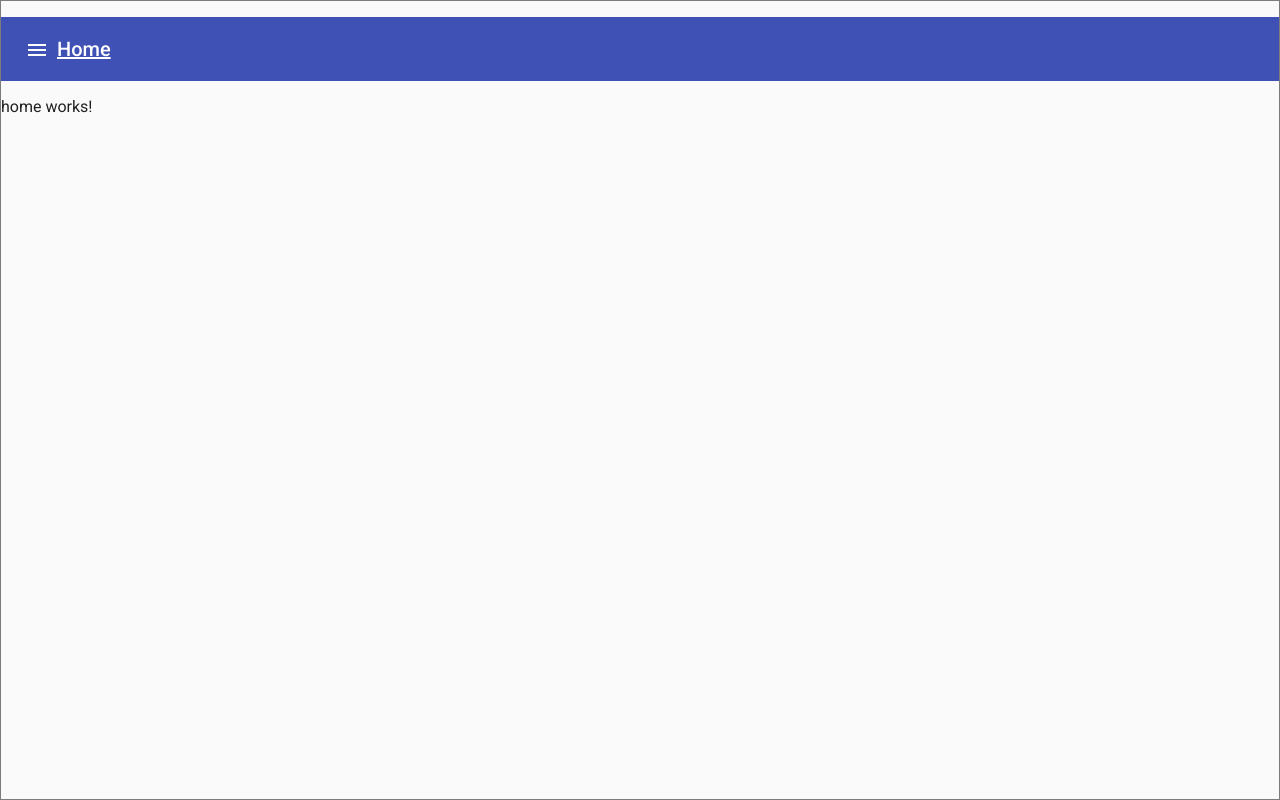
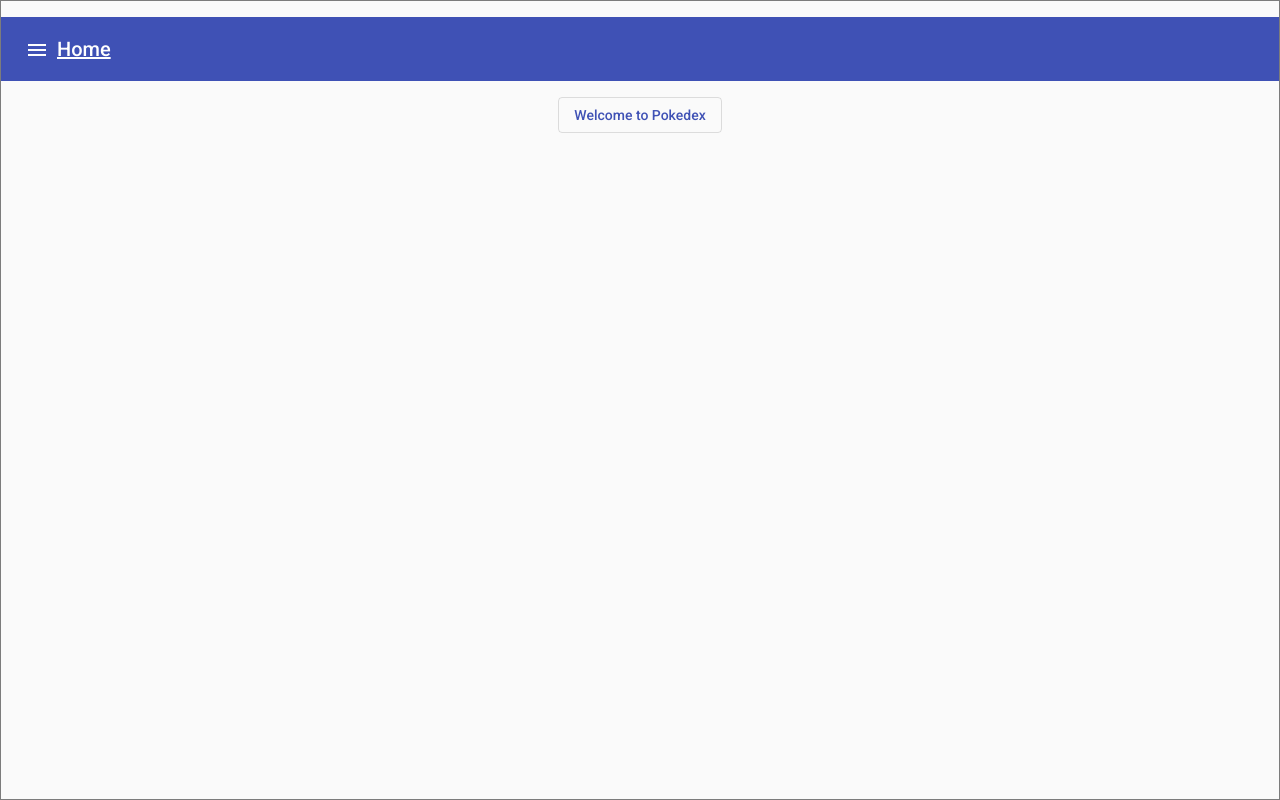
Before and after one commit to luckhoi56/pokeDex, an Angular app: page /home in a window 1280 px wide. Built offline with nearby package versions, Linux system fonts and the light colour scheme.

Commit message:
almost done

```diff
--- a/src/app/home/home.component.css
+++ b/src/app/home/home.component.css
@@ -0,0 +1,4 @@
+.center {
+    display: flex;
+    justify-content: center;
+  }
--- a/src/app/home/home.component.html
+++ b/src/app/home/home.component.html
@@ -1 +1,3 @@
-<p>home works!</p>
+<div class="center">
+    <button  mat-stroked-button color="primary" >Welcome to Pokedex</button>
+</div>
```
